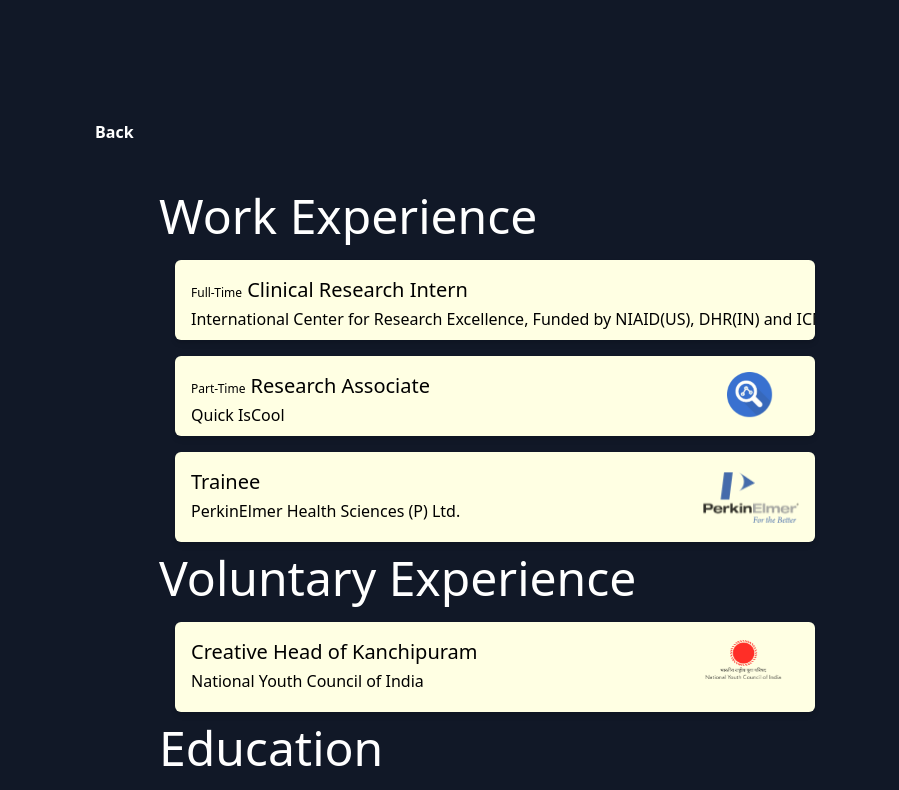
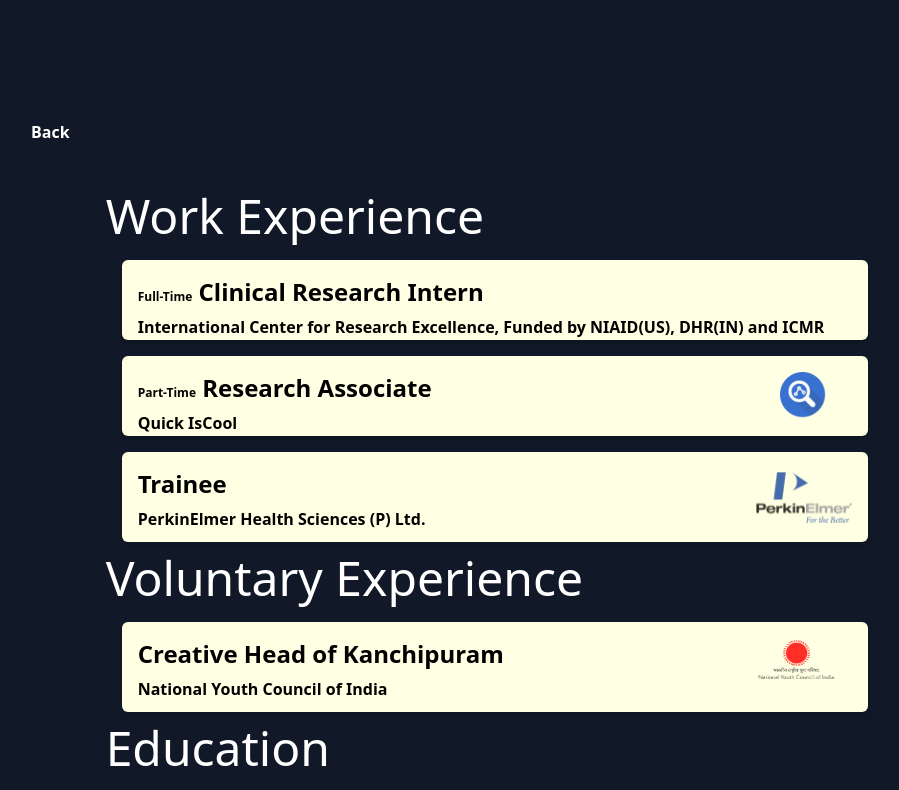
Before and after one commit to SafeKepper/bhuvi-web, a Next.js app: page /Resume in a window 1280 px wide. Shown: the top 790 px of the page, without its empty margins (161-1060 px from the left). Built offline with nearby package versions, Linux system fonts and the light colour scheme.

Commit message:
0.0149v
Accommodating code blocks

```diff
--- a/app/(site)/layout.tsx
+++ b/app/(site)/layout.tsx
@@ -14,7 +14,7 @@ export default async function RootLayout({
 
   return (
     <html lang="en">
-      <body className="max-w-3xl mx-auto py-10 bg-gray-900">
+      <body className="max-w-4xl mx-auto py-10 bg-gray-900">
         {/* <header className="flex items-center justify-between">
           <Link href="/" className="bg-gradient-to-r from-indigo-500 from-10% via-sky-500 via-30% to-emerald-500 to-90% bg-clip-text text-transparent text-lg font-bold">BhuvaN</Link>
           <Link href={'./RESUME'} className="text-cyan-400 flex items-center gap-5 text-lg font-bold">
--- a/app/globals.css
+++ b/app/globals.css
@@ -7,10 +7,12 @@
       @apply text-3xl;
     }
     h3 {
-      @apply text-xl;
+      @apply text-2xl;
+      @apply font-semibold;
     }
     h4{
-        @apply text-base;
+        @apply text-xl;
+        @apply font-semibold;
     }
     h5 {
         @apply text-sm;
```
